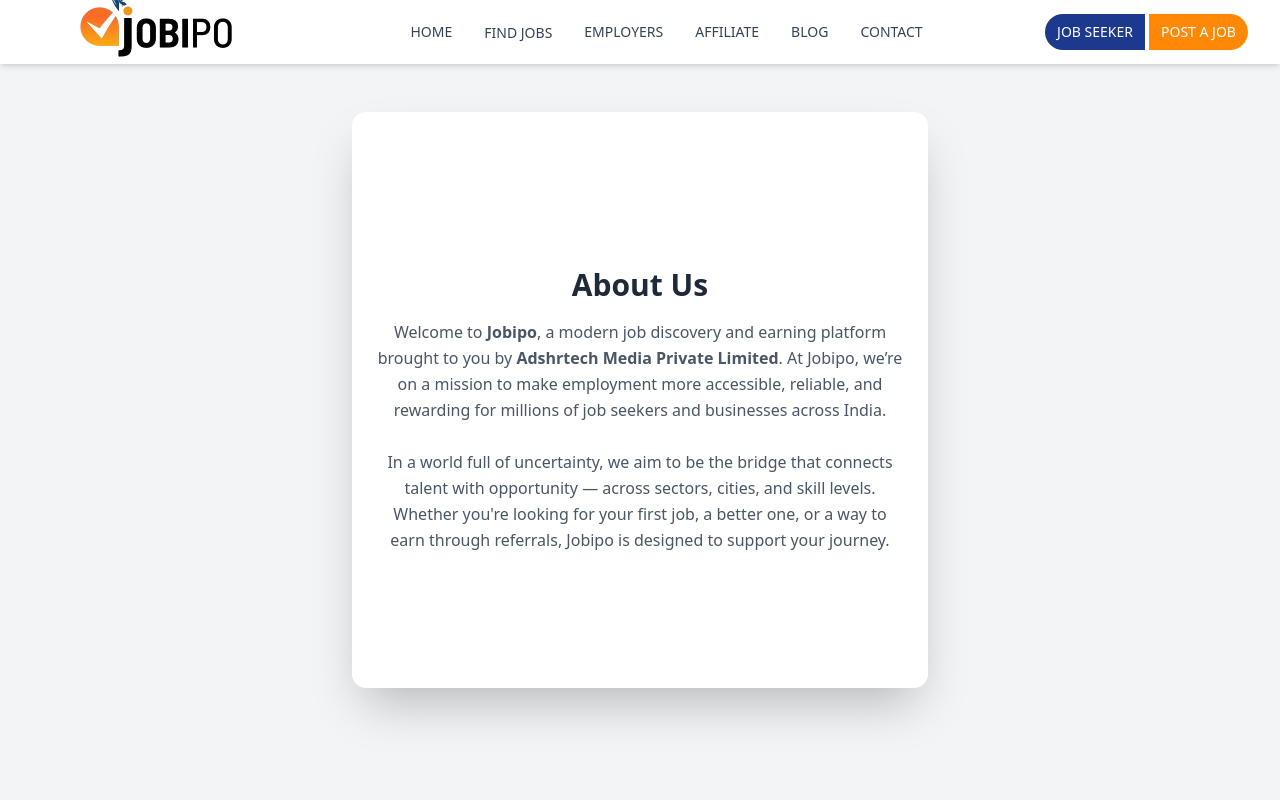
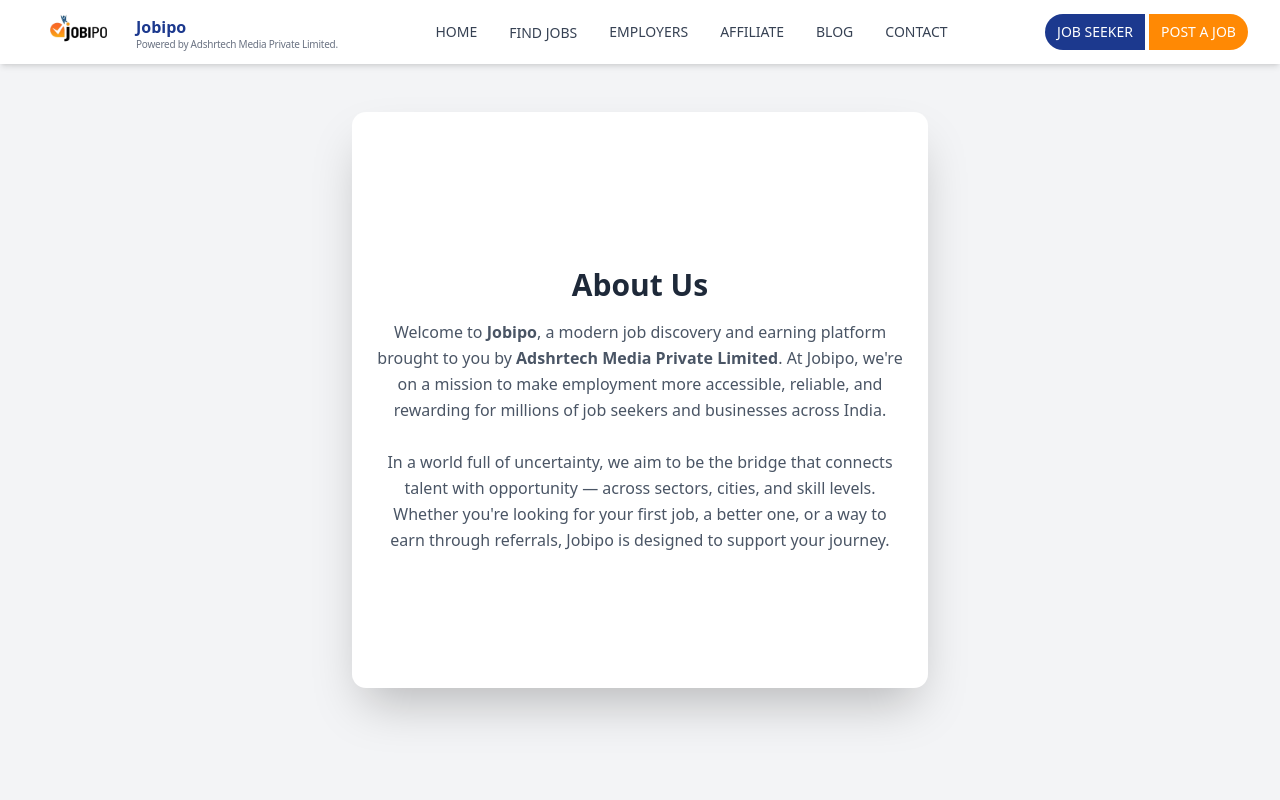
Before and after one commit to Ankit-AJ3/JOBIPO, a Next.js app: page /aboutus in a window 1280 px wide. Shown: the top 800 px of the page. Built offline with nearby package versions, Linux system fonts and the light colour scheme.

Commit message:
about us page code updation

```diff
--- a/app/Components/Navbar.tsx
+++ b/app/Components/Navbar.tsx
@@ -31,19 +31,22 @@
     <nav className={`bg-white w-full fixed top-0 z-50 transition-all duration-300 ${isScrolled ? 'shadow-lg' : 'shadow-md'}`}>
       <div className="max-w-7xl mx-auto px-4 sm:px-6 lg:px-8">
         <div className="flex items-center justify-between h-16">
-          {/* Logo */}
-          <div className="flex-shrink-0">
-            <Link href="/">
+
+          {/* Logo + Brand */}
+          <Link href="/" className="flex items-center space-x-2">
             <Image
               src="/logos/logo.png"
               alt="Jobipo Logo"
               width={100}
-                height={35}
-                className="cursor-pointer w-auto h-auto"
+              height={100}
+              className="w-24 h-24 object-contain"
               priority
             />
+            <div className="flex flex-col justify-center leading-none">
+              <span className="text-base font-bold text-blue-900">Jobipo</span>
+              <span className="text-[10px] text-gray-500 tracking-tight">Powered by Adshrtech Media Private Limited.</span>
+            </div>
           </Link>
-          </div>
 
           {/* Hamburger Menu Button */}
           <div className="md:hidden">
@@ -68,8 +71,6 @@
             <div className="relative group">
               <button
                 className="text-gray-700 hover:text-blue-600 text-sm font-medium focus:outline-none"
-                tabIndex={0}
-                onKeyDown={(e) => e.key === 'Enter' && e.preventDefault()}
               >
                 FIND JOBS
               </button>
--- a/app/aboutus/page.tsx
+++ b/app/aboutus/page.tsx
@@ -7,7 +7,7 @@
                       md:aspect-square md:overflow-y-auto transition-all duration-500 hover:md:scale-[1.02]">
         <h1 className="text-2xl md:text-3xl font-bold text-gray-800 mb-4 mt-5">About Us</h1>
         <p className="text-sm md:text-base text-gray-600 leading-relaxed">
-          Welcome to <strong>Jobipo</strong>, a modern job discovery and earning platform brought to you by <strong>Adshrtech Media Private Limited</strong>. At Jobipo, we’re on a mission to make employment more accessible, reliable, and rewarding for millions of job seekers and businesses across India.
+          Welcome to <strong>Jobipo</strong>, a modern job discovery and earning platform brought to you by <strong>Adshrtech Media Private Limited</strong>. At Jobipo, we&apos;re on a mission to make employment more accessible, reliable, and rewarding for millions of job seekers and businesses across India.
           <br /><br />
           In a world full of uncertainty, we aim to be the bridge that connects talent with opportunity — across sectors, cities, and skill levels. Whether you&apos;re looking for your first job, a better one, or a way to earn through referrals, Jobipo is designed to support your journey.
         </p>
```
Lines whose indentation alone changed are shown as unchanged.
